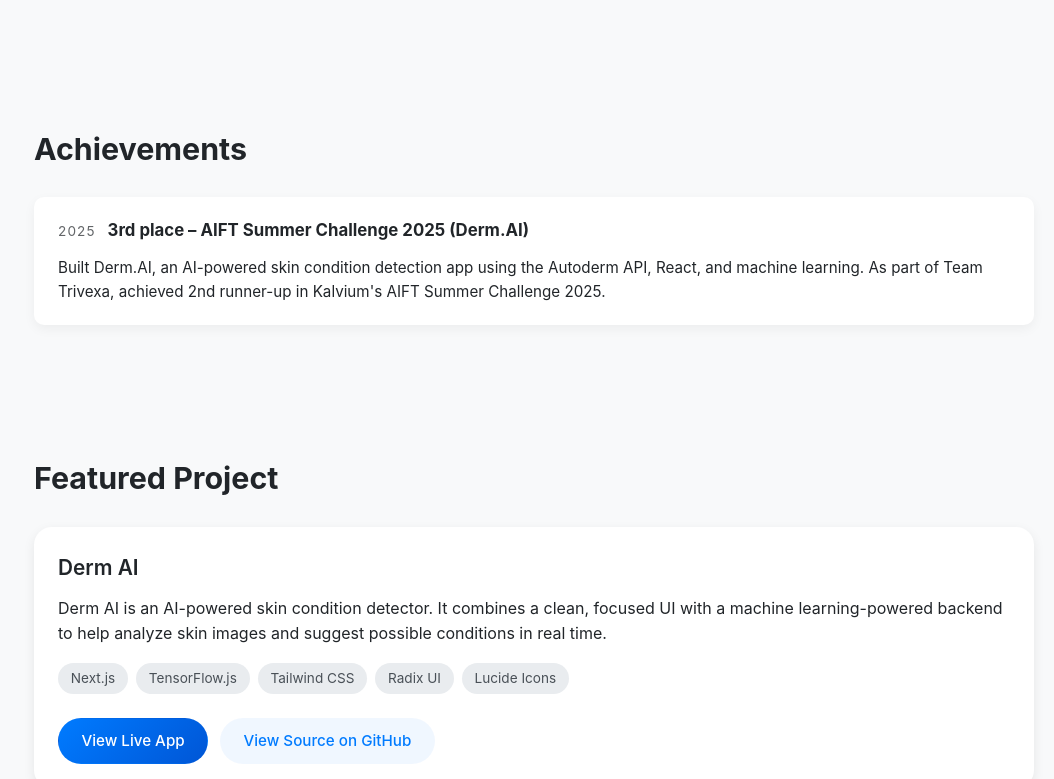
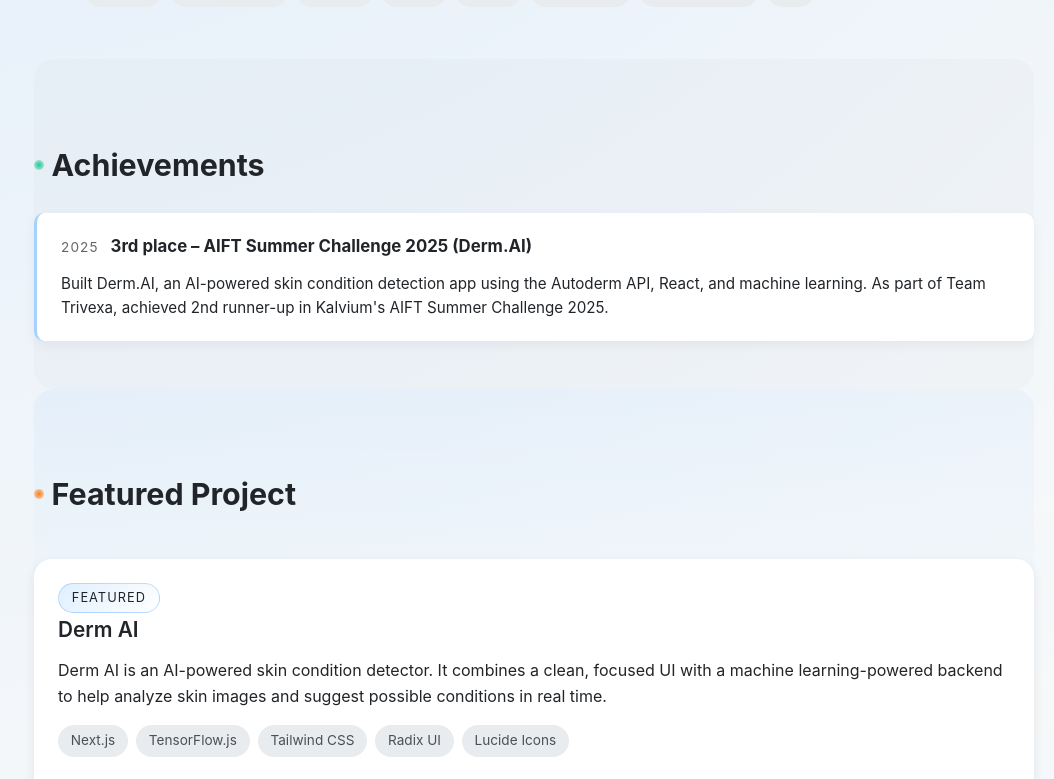
Before and after one commit to UdeepChowdary/myPortfolio, a React (Vite) app: page / in a window 1280 px wide. Shown: the part 987-1766 px from the top of the page, without its empty margins (106-1160 px from the left). Built offline with nearby package versions, Linux system fonts and the light colour scheme.

Commit message:
Add scroll animations and UI polish for AI-focused portfolio sections

```diff
--- a/src/App.css
+++ b/src/App.css
@@ -197,8 +197,48 @@
   text-align: left;
 }
 
+.section-heading {
+  position: relative;
+  display: inline-flex;
+  align-items: center;
+  gap: 0.5rem;
+}
+
+.section-heading::after {
+  content: '';
+  position: absolute;
+  left: 0;
+  bottom: -0.4rem;
+  width: 0;
+  height: 2px;
+  background: linear-gradient(90deg, var(--primary-color), transparent);
+  transition: width 0.25s ease;
+}
+
+section:hover .section-heading::after {
+  width: 60%;
+}
+
+.section-icon {
+  width: 0.6rem;
+  height: 0.6rem;
+  border-radius: 999px;
+  background: radial-gradient(circle, var(--primary-color), rgba(0, 123, 255, 0.1));
+  flex-shrink: 0;
+}
+
+.section-icon-alt {
+  background: radial-gradient(circle, #20c997, rgba(32, 201, 151, 0.1));
+}
+
+.section-icon-warm {
+  background: radial-gradient(circle, #fd7e14, rgba(253, 126, 20, 0.12));
+}
+
 .featured-section {
   padding-top: 3.5rem;
+  background: linear-gradient(180deg, rgba(0, 123, 255, 0.04), transparent 60%);
+  border-radius: 1.25rem;
 }
 
 .featured-card {
@@ -215,6 +255,8 @@
 /* Achievements */
 .achievements-section {
   padding-top: 3.5rem;
+  background-color: rgba(0, 0, 0, 0.015);
+  border-radius: 1.25rem;
 }
 
 .achievements-list {
@@ -231,6 +273,7 @@
   border-radius: var(--radius-md);
   background-color: var(--card-bg);
   box-shadow: 0 4px 12px rgba(0, 0, 0, 0.05);
+  border-left: 3px solid rgba(0, 123, 255, 0.35);
 }
 
 .achievement-main {
@@ -361,6 +404,22 @@
   opacity: 1;
 }
 
+.cta-button::after,
+.hero-btn.primary::after,
+.featured-links .hero-btn.primary::after {
+  content: '→';
+  display: inline-block;
+  margin-left: 0.4rem;
+  font-size: 0.9em;
+  transition: transform 0.2s ease;
+}
+
+.cta-button:hover::after,
+.hero-btn.primary:hover::after,
+.featured-links .hero-btn.primary:hover::after {
+  transform: translateX(2px);
+}
+
 /* Footer */
 .footer {
   padding: 2.5rem 0 1.5rem;
--- a/src/components/About.jsx
+++ b/src/components/About.jsx
@@ -10,7 +10,10 @@
       ref={ref}
       className={`about-section reveal ${isVisible ? 'reveal-visible' : ''}`}
     >
-      <h2>About Me</h2>
+      <h2 className="section-heading">
+        <span className="section-icon" aria-hidden="true" />
+        About Me
+      </h2>
       <p>
         I’m a Computer Science Engineering student at SRM University, currently part of the Kalvium program — an
         industry-aligned track focused on real-world software engineering from day one. I have a solid foundation in
--- a/src/components/Achievements.jsx
+++ b/src/components/Achievements.jsx
@@ -10,7 +10,10 @@
       ref={ref}
       className={`achievements-section reveal ${isVisible ? 'reveal-visible' : ''}`}
     >
-      <h2>Achievements</h2>
+      <h2 className="section-heading">
+        <span className="section-icon section-icon-alt" aria-hidden="true" />
+        Achievements
+      </h2>
       <ul className="achievements-list">
         <li className="achievement-item">
           <div className="achievement-main">
--- a/src/components/CardList.jsx
+++ b/src/components/CardList.jsx
@@ -28,7 +28,10 @@
       ref={ref}
       className={`reveal ${isVisible ? 'reveal-visible' : ''}`}
     >
-      <h2>My Interests</h2>
+      <h2 className="section-heading">
+        <span className="section-icon" aria-hidden="true" />
+        My Interests
+      </h2>
       {error && <p className="error">{error}</p>}
       <div className="card-grid">
         {cards.map((card) => (
--- a/src/components/Contact.jsx
+++ b/src/components/Contact.jsx
@@ -10,7 +10,10 @@
       ref={ref}
       className={`contact-section reveal ${isVisible ? 'reveal-visible' : ''}`}
     >
-      <h2>Let’s build something together</h2>
+      <h2 className="section-heading">
+        <span className="section-icon section-icon-alt" aria-hidden="true" />
+        Let’s build something together
+      </h2>
       <p>
         Interested in collaborating, hiring, or just saying hi? I’m always open to discussing new projects, ideas, and
         opportunities.
--- a/src/components/FeaturedProject.jsx
+++ b/src/components/FeaturedProject.jsx
@@ -3,9 +3,13 @@
 const FeaturedProject = () => {
   return (
     <section id="featured" className="featured-section reveal reveal-visible">
-      <h2>Featured Project</h2>
+      <h2 className="section-heading">
+        <span className="section-icon section-icon-warm" aria-hidden="true" />
+        Featured Project
+      </h2>
       <article className="card featured-card">
         <div className="card-content">
+          <div className="hero-pill">Featured</div>
           <h3 className="card-title">Derm AI</h3>
           <p className="card-description">
             Derm AI is an AI-powered skin condition detector. It combines a clean, focused UI with a machine
--- a/src/index.css
+++ b/src/index.css
@@ -30,7 +30,10 @@
 
 body {
   margin: 0;
-  background-color: var(--bg-color);
+  background:
+    radial-gradient(circle at top left, rgba(0, 123, 255, 0.12), transparent 55%),
+    radial-gradient(circle at bottom right, rgba(58, 157, 255, 0.1), transparent 55%),
+    var(--bg-color);
   color: var(--text-color);
   text-rendering: optimizeLegibility;
   -webkit-font-smoothing: antialiased;
```
